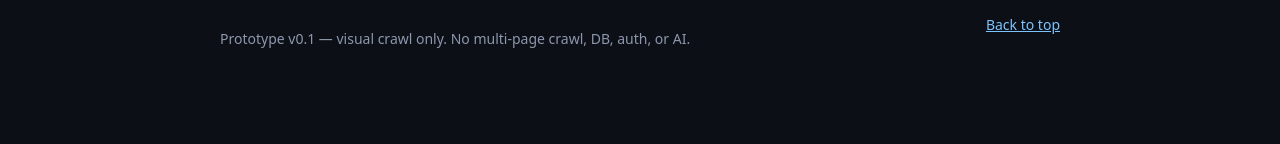
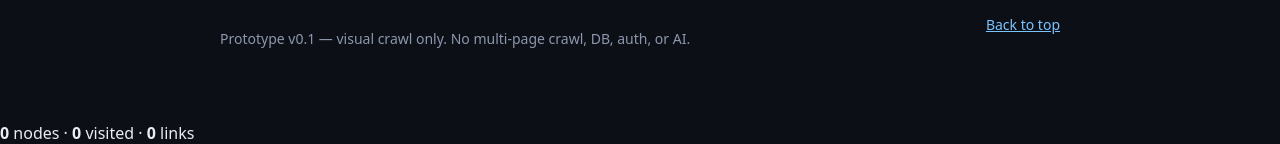
Before and after one commit to mrduhlol/webcrawler, a plain HTML site: page index.html in a window 1280 px wide. Shown: the part 1248-1392 px from the top of the page. Before the commit the page ends 1370 px from the top, so only its background shows below. Drawn offline with Linux system fonts and the light colour scheme.

Commit message:
feat: add live crawl stats counter element

```diff
--- a/index.html
+++ b/index.html
@@ -85,6 +85,14 @@
     <span id="hud-text">spider idle — move your mouse</span>
   </div>
 
+  <div id="stats">
+    <span class="stat"><b id="stat-discovered">0</b> nodes</span>
+    <span class="stat-sep">·</span>
+    <span class="stat"><b id="stat-visited">0</b> visited</span>
+    <span class="stat-sep">·</span>
+    <span class="stat"><b id="stat-links">0</b> links</span>
+  </div>
+
   <script src="spider.js"></script>
 </body>
 </html>
```
